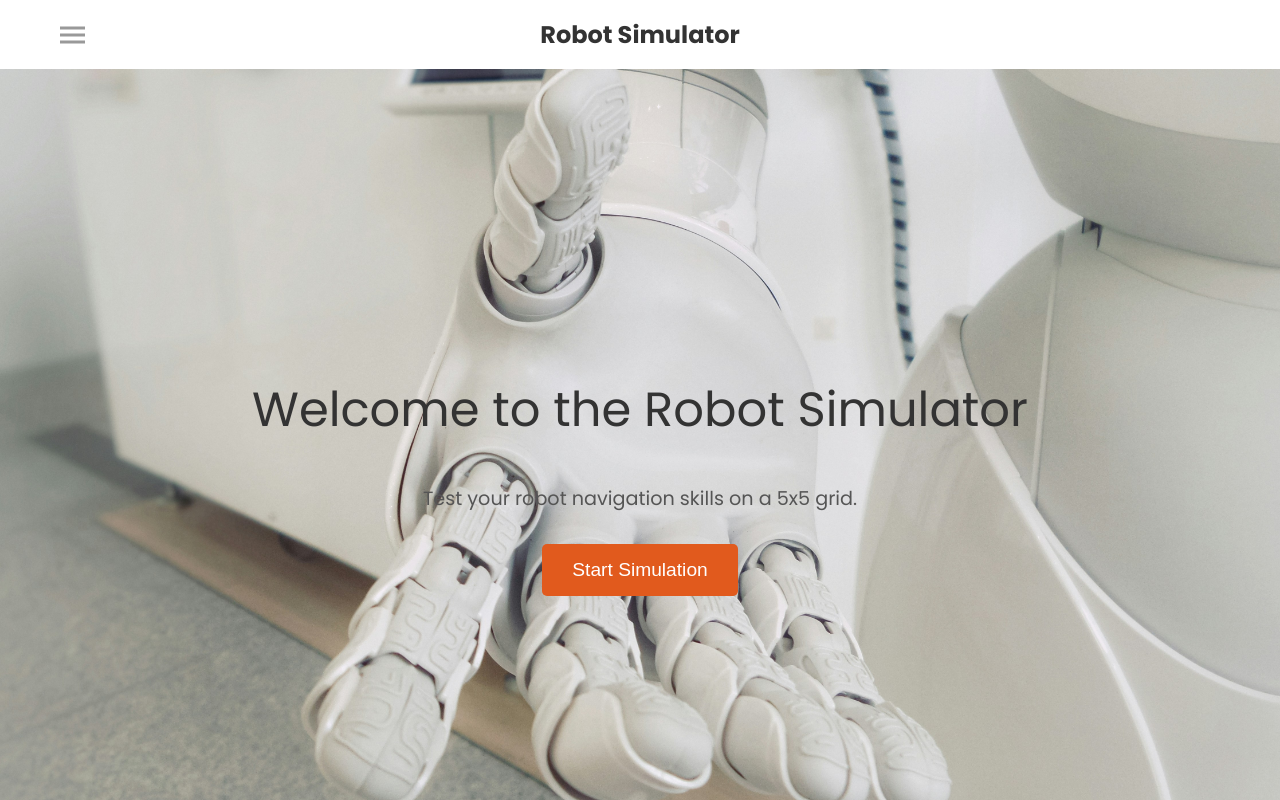
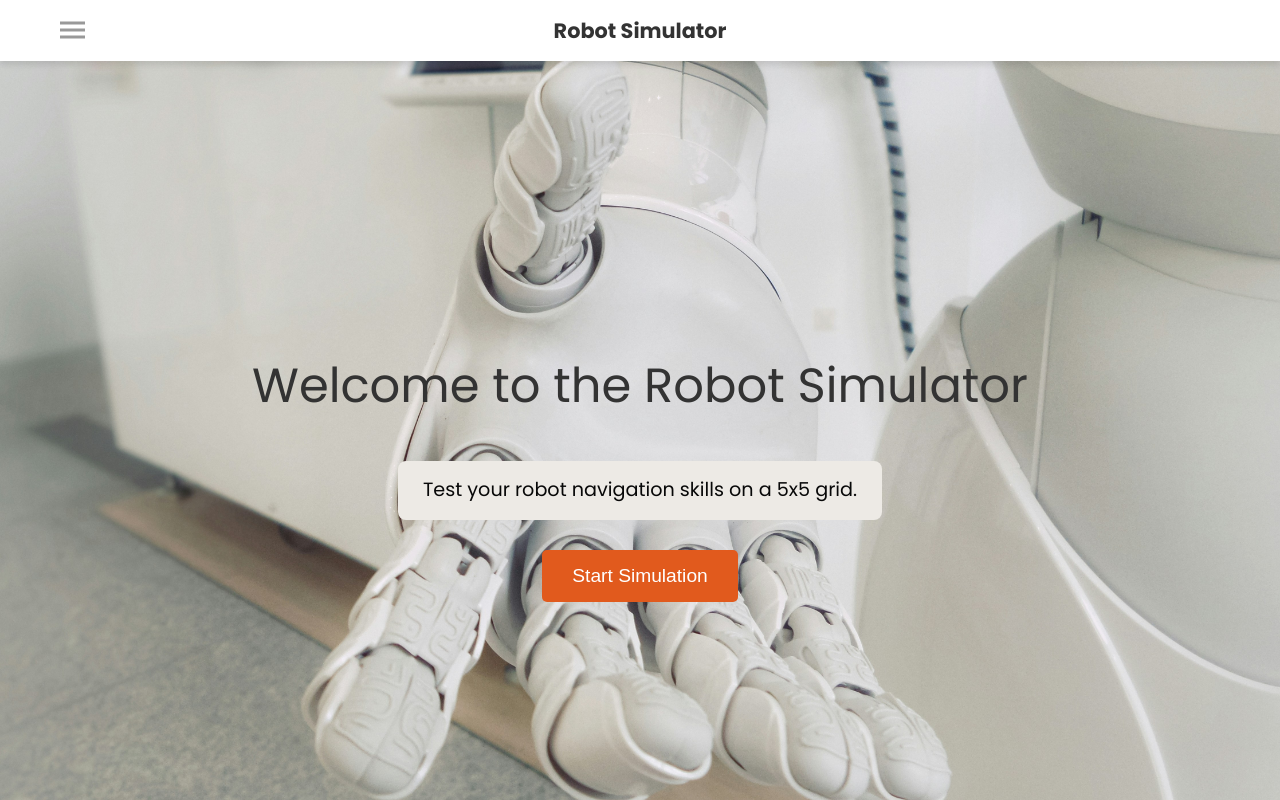
Before and after one commit to OneTwoSz/Yourbell_Projects, a React (Create React App) app in the folder robot-simulator/: page / in a window 1280 px wide. Shown: the top 800 px of the page. Built offline with nearby package versions, Linux system fonts and the light colour scheme.

Commit message:
made changes to the header.

```diff
--- a/robot-simulator/src/components/Hero.js
+++ b/robot-simulator/src/components/Hero.js
@@ -4,7 +4,7 @@ const Hero = ({ onClick }) => {
   return (
     <div className="hero">
       <h1>Welcome to the Robot Simulator</h1>
-      <p>Test your robot navigation skills on a 5x5 grid.</p>
+      <p className="hero-text-box">Test your robot navigation skills on a 5x5 grid.</p>
       <button onClick={onClick}>Start Simulation</button>
     </div>
   );
--- a/robot-simulator/src/styles/App.css
+++ b/robot-simulator/src/styles/App.css
@@ -73,6 +73,14 @@ button:hover {
   background-color: #c94f1a;
 }
 
+.hero-text-box {
+  background-color: #edeae5; /* Light gray box */
+  padding: 15px 25px; /* Padding inside the box */
+  border-radius: 8px; /* Rounded corners */
+  font-size: 1.2rem;
+  color: #080808; /* Text color */
+  margin-bottom: 30px;
+}
 
 /* Grid */
 .grid {
@@ -82,7 +90,8 @@ button:hover {
   gap: 2px;
   border: 1px solid #e0e0e0;
   background-color: #ffffff;
-  box-shadow: 0 4px 6px rgba(0, 0, 0, 0.05); /* Soft shadow for the grid */
+  box-shadow: 0 4px 6px rgba(0, 0, 0, 0.05);
+  margin-bottom: 20px;
 }
 
 .cell {
@@ -210,7 +219,12 @@ button:hover {
   background-color: #ffffff;
   padding: 1px 0;
   color: #ffffff;
-  position: relative;
+  position: fixed; /* Make the header fixed at the top */
+  top: 0; /* Position it at the very top */
+  left: 0;
+  width: 100%; /* Make sure the header spans the full width of the screen */
+  z-index: 1000; /* Ensure it stays above other elements */
+  box-shadow: 0 4px 6px rgba(0, 0, 0, 0.1); /* Add a subtle shadow for depth */
 }
 
 .header .container {
@@ -220,8 +234,12 @@ button:hover {
   position: relative;
 }
 
+body {
+  padding-top: 60px; /* Adjust this based on the header's height */
+}
+
 .logo {
-  font-size: 1.5rem;
+  font-size: 1.3rem;
   font-weight: bold;
   text-align: center;
 }
```
Also changed, not shown: robot-simulator/src/assets/background.svg (deleted), robot-simulator/src/assets/backgroundSimulator.webp (deleted).
